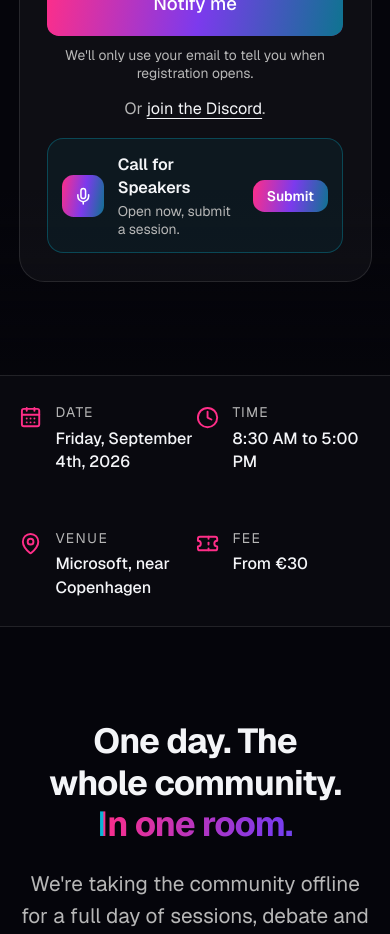
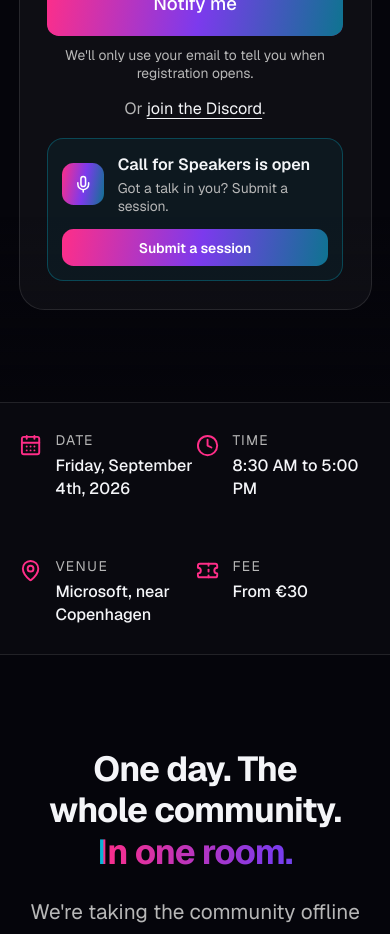
Before and after one commit to Microsoft-EMS-Community/msems-landing, a Next.js app: page / in a window 390 px wide. Shown: the part 1040-1974 px from the top of the page. Built offline with nearby package versions, Linux system fonts and the light colour scheme; no server answers; the database is empty.

Commit message:
fix(hero): stack CFS card on mobile (icon+full text, full-width Submit below) so wording fits

```diff
--- a/src/app/page.tsx
+++ b/src/app/page.tsx
@@ -184,25 +184,27 @@ export default async function Home() {
                     </a>
                     .
                   </p>
-                  <div className="mt-4 flex items-center gap-3 rounded-xl border border-brand-teal/30 bg-brand-teal/[0.06] p-3">
+                  <div className="mt-4 flex flex-col gap-3 rounded-xl border border-brand-teal/30 bg-brand-teal/[0.06] p-3 sm:flex-row sm:items-center">
+                    <div className="flex flex-1 items-center gap-3 text-left">
                       <span className="grid size-9 shrink-0 place-items-center rounded-lg brand-gradient-bg">
                         <Mic className="size-4 text-white" />
                       </span>
-                    <div className="min-w-0 flex-1 text-left">
+                      <div className="min-w-0">
                         <p className="text-sm font-semibold">
-                        Call for Speakers
+                          Call for Speakers is open
                         </p>
                         <p className="mt-0.5 text-xs text-muted-foreground">
-                        Open now, submit a session.
+                          Got a talk in you? Submit a session.
                         </p>
+                      </div>
                     </div>
                     <a
                       href={EVENT.cfsUrl}
                       target="_blank"
                       rel="noopener noreferrer"
-                      className="sheen shrink-0 whitespace-nowrap rounded-lg brand-gradient-bg px-3 py-1.5 text-xs font-semibold text-white transition-opacity hover:opacity-90"
+                      className="sheen w-full shrink-0 whitespace-nowrap rounded-lg brand-gradient-bg px-4 py-2 text-center text-xs font-semibold text-white transition-opacity hover:opacity-90 sm:w-auto"
                     >
-                      Submit
+                      Submit a session
                     </a>
                   </div>
                 </div>
```
Lines whose indentation alone changed are shown as unchanged.
